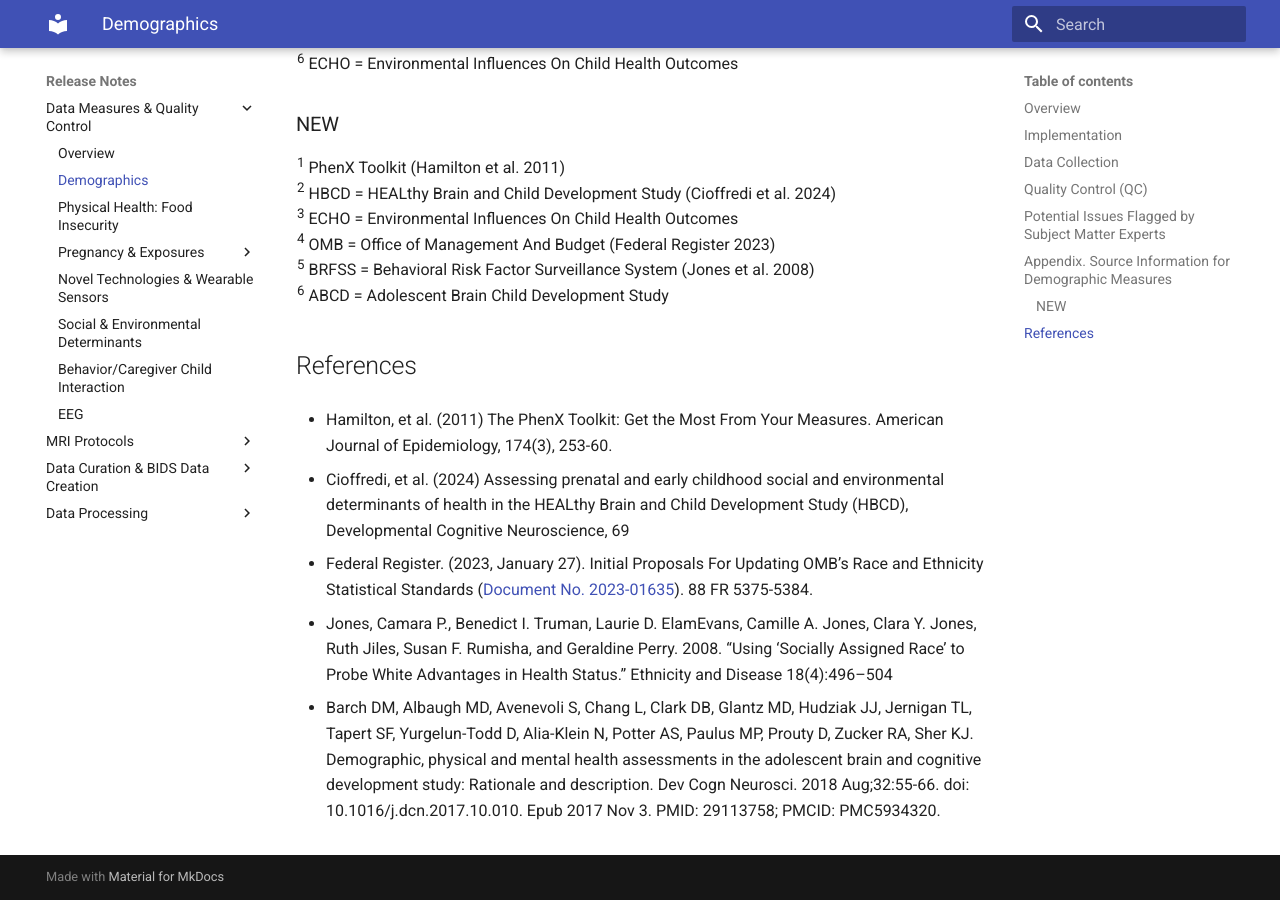
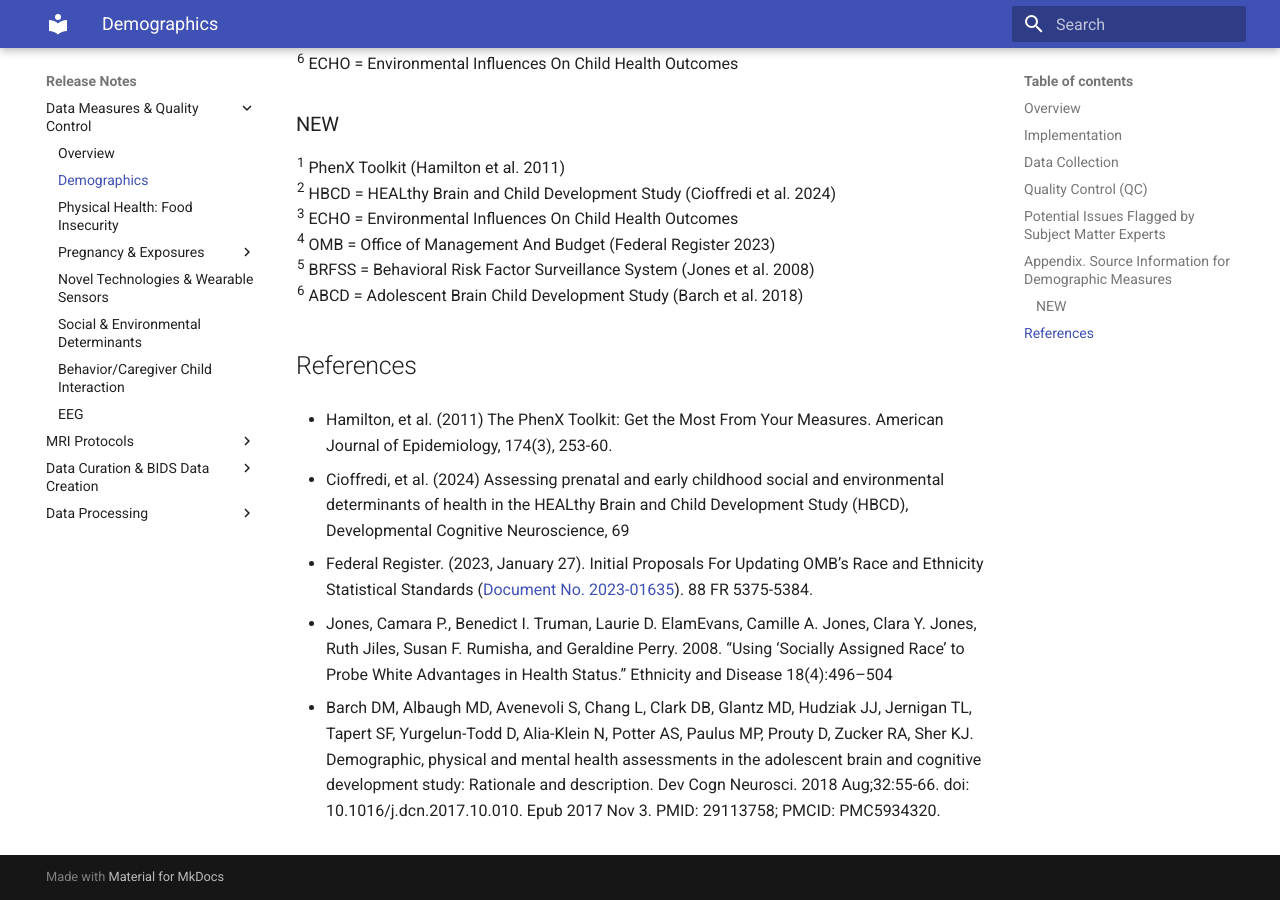
Before and after one commit to mattcieslak/hbcd-docs, an MkDocs documentation site: the page built from docs/measures/demographics.md, in a window 1280 px wide and 900 px high, scrolled down 4716 px. Built offline with MkDocs 1.6.1 and Material for MkDocs 9.7.7, drawn with Linux system fonts in a browser that asks for light colours.

Commit message:
Update demographics.md

```diff
--- a/docs/measures/demographics.md
+++ b/docs/measures/demographics.md
@@ -90,7 +90,7 @@ We learned through RA reports that some participants reported challenges in answ
 <sup>3</sup> ECHO = Environmental Influences On Child Health Outcomes
 <sup>4</sup> OMB = Office of Management And Budget (Federal Register 2023)
 <sup>5</sup> BRFSS = Behavioral Risk Factor Surveillance System (Jones et al. 2008)
-<sup>6</sup> ABCD = Adolescent Brain Child Development Study
+<sup>6</sup> ABCD = Adolescent Brain Child Development Study (Barch et al. 2018)
 
 ## References
   * Hamilton, et al. (2011) The PhenX Toolkit: Get the Most From Your Measures. American Journal of Epidemiology, 174(3), 253-60.
```
Also changed, not shown: other parts of docs/measures/demographics.md (+1 -1 lines).
